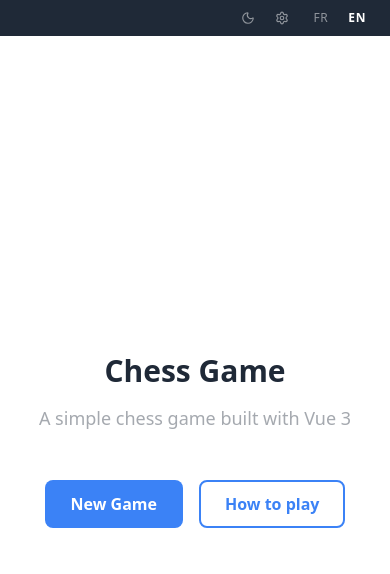
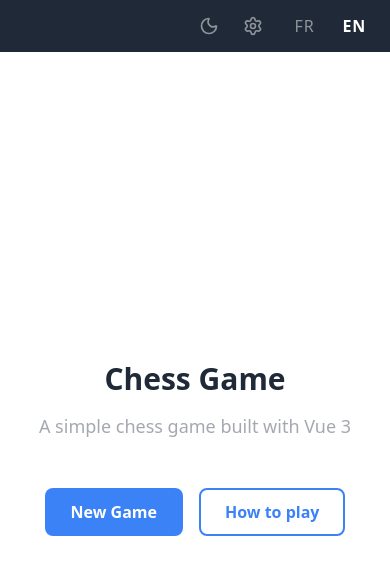
Before and after one commit to Gcob/chess, a Vue app in the folder frontend/: page / in a window 390 px wide. Shown: the top 574 px of the page. Built offline with nearby package versions, Linux system fonts and the light colour scheme; the HTML template or start-up script is replaced by a standard one.

Commit message:
feat: update SuperTopBar styles for improved responsiveness and accessibility

```diff
--- a/frontend/src/components/SuperTopBar.vue
+++ b/frontend/src/components/SuperTopBar.vue
@@ -92,14 +92,23 @@ function setLocale(lang: typeof locales[number]) {
   justify-content: flex-end;
   align-items: center;
   padding: 0 $spacing-4;
-  height: 36px;
+  height: 40px;
   background-color: var(--surface-topbar);
   transition: background-color $transition-base;
+
+  @include breakpoint-down($breakpoint-sm) {
+    height: 52px;
+    padding: 0 $spacing-3;
+  }
 
   &__actions {
     display: flex;
     align-items: center;
     gap: $spacing-3;
+
+    @include breakpoint-down($breakpoint-sm) {
+      gap: $spacing-4;
+    }
   }
 
   &__btn {
@@ -110,6 +119,16 @@ function setLocale(lang: typeof locales[number]) {
     padding: $spacing-1;
     border-radius: $border-radius-sm;
     transition: color $transition-fast;
+
+    svg {
+      width: 16px;
+      height: 16px;
+
+      @include breakpoint-down($breakpoint-sm) {
+        width: 20px;
+        height: 20px;
+      }
+    }
 
     &:hover {
       color: var(--surface-topbar-hover);
@@ -123,12 +142,17 @@ function setLocale(lang: typeof locales[number]) {
 
   &__locale-btn {
     color: var(--surface-topbar-text);
-    font-size: $font-size-xs;
+    font-size: $font-size-sm;
     font-weight: $font-weight-medium;
     padding: $spacing-1 $spacing-2;
     border-radius: $border-radius-sm;
     transition: color $transition-fast;
     letter-spacing: 0.05em;
+
+    @include breakpoint-down($breakpoint-sm) {
+      font-size: $font-size-base;
+      padding: $spacing-1 $spacing-3;
+    }
 
     &:hover {
       color: var(--surface-topbar-hover);
```
